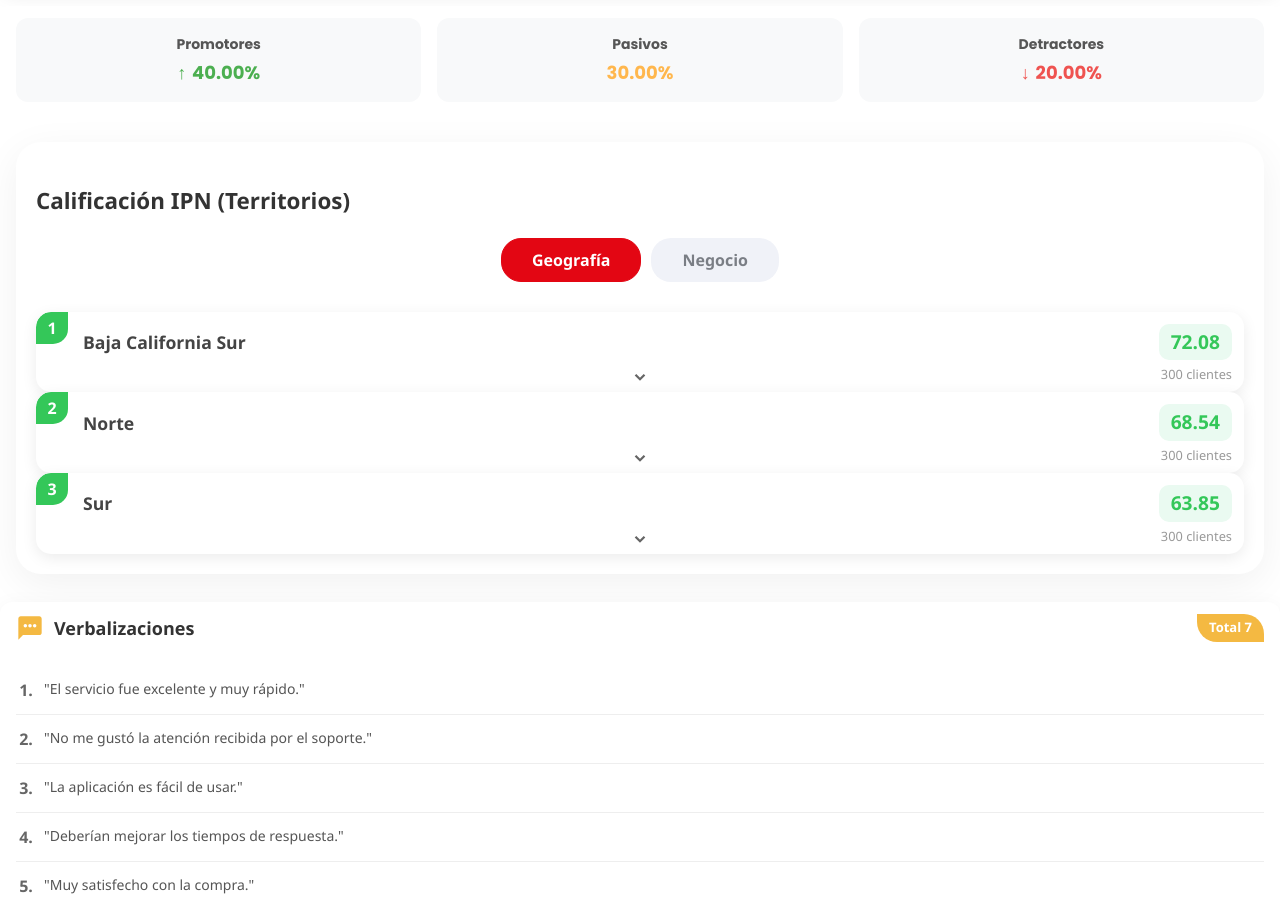
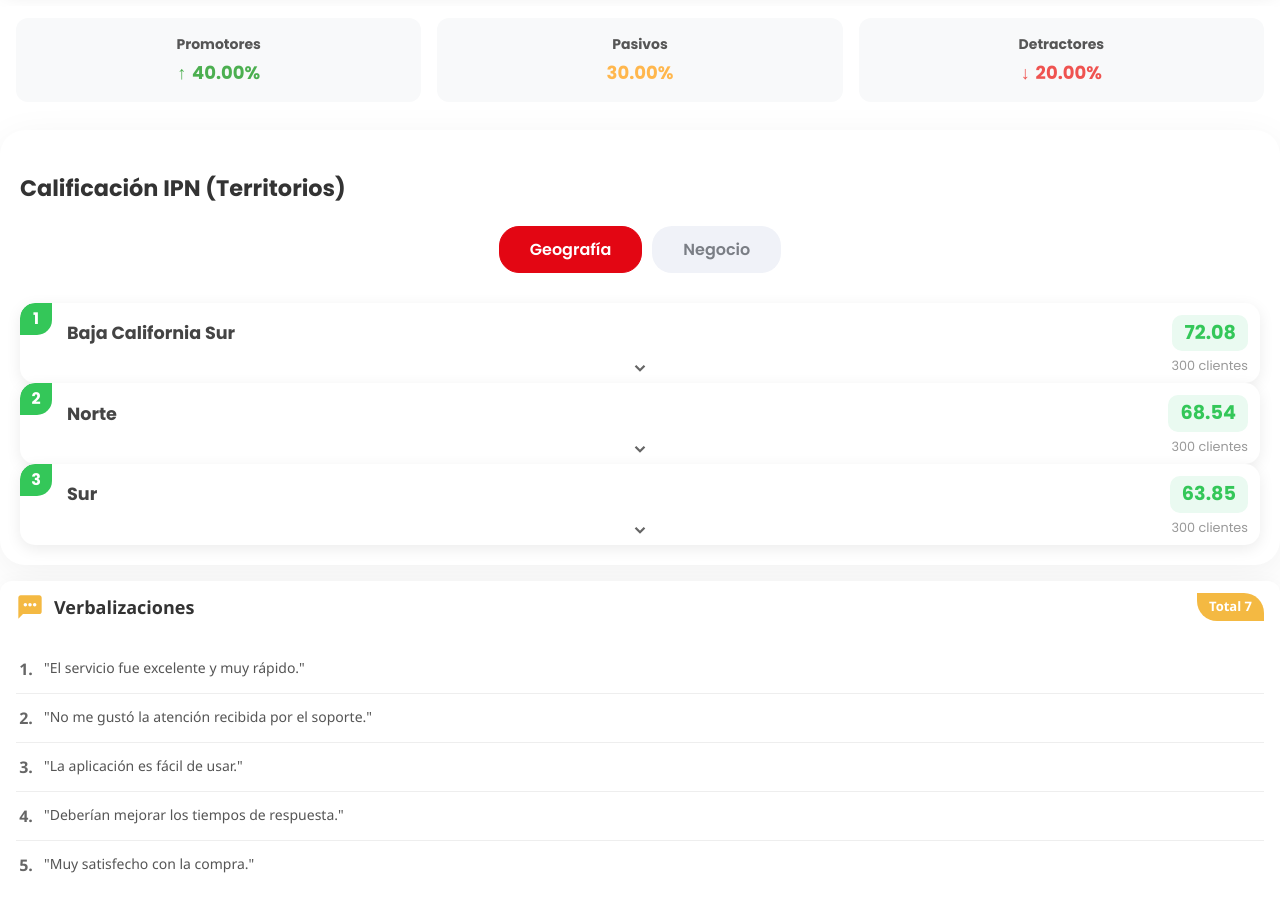
Before and after one commit to jluisgg01/vc-ipn, a Vue app: page / in a window 1280 px wide. Shown: the part 1180-2091 px from the top of the page. Built offline with nearby package versions, Linux system fonts and the light colour scheme.

Commit message:
actualizacion para subir cambios a firebase

```diff
--- a/src/components/Ranking.vue
+++ b/src/components/Ranking.vue
@@ -192,8 +192,17 @@ const rankingFinal = computed(() => {
 
 <style scoped>
 /* --- ESTILOS IGUALES AL ANTERIOR --- */
-.ranking-wrapper { font-family: 'Segoe UI', sans-serif; width: 100vw; margin-left: -16px; margin-right: -16px; box-sizing: border-box; padding: 12px 16px; /* Mismo padding que HeaderNavigation */ }
-.main-card { background: white; border-radius: 25px; padding: 20px; box-shadow: 0 10px 40px rgba(0,0,0,0.06); }
+.ranking-wrapper { width: 100%; }
+.main-card {
+  background: white;
+  border-radius: 25px;
+  padding: 20px;
+  box-shadow: 0 10px 40px rgba(0,0,0,0.06);
+  width: 100vw;
+  margin-left: -16px;
+  margin-right: -16px;
+  box-sizing: border-box;
+}
 .card-title { font-weight: 700; margin-bottom: 20px; font-size: 1.4rem; text-align: left; }
 
 .segment-pill-container { display: flex; justify-content: center; gap: 10px; margin-bottom: 30px; }
```
Also changed, not shown: src/router/profilePath.ts (added, +12 -0 lines).
